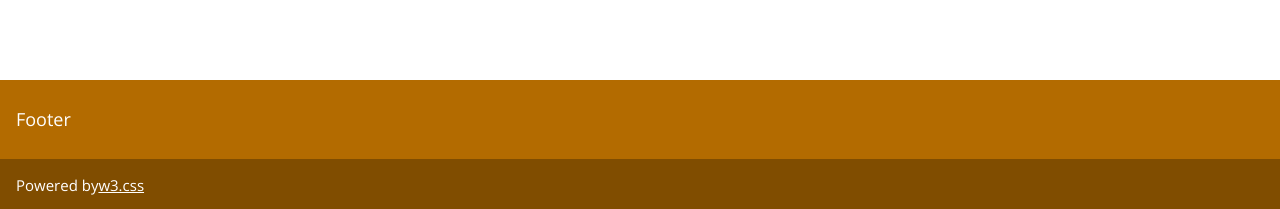
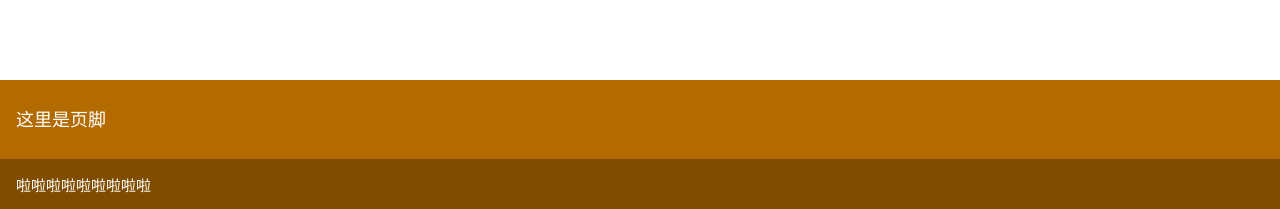
Before and after one commit to Bililive/www.danmuji.org, a Jekyll site: the page built from about.md, in a window 1280 px wide. Shown: the part 688-897 px from the top of the page. Built offline with Jekyll 4.4.1, drawn with Linux system fonts in a browser that asks for light colours; nearby versions of some CDN libraries.

Commit message:
提交已有内容

```diff
--- a/_includes/footer.html
+++ b/_includes/footer.html
@@ -1,8 +1,8 @@
 <div id="footer-container">
 	<footer class="w3-container w3-theme-d3 w3-padding-16">
-		<h5>Footer</h5>
+		<h5>这里是页脚</h5>
 	</footer>
 	<footer class="w3-container w3-theme-d5">
-		<p>Powered by<a href="http://www.w3schools.com/w3css/default.asp" target="_blank">w3.css</a></p>
+		<p>啦啦啦啦啦啦啦啦啦</a></p>
 	</footer>
 </div>
```
